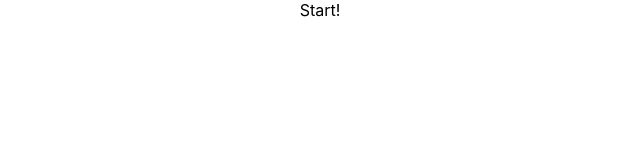
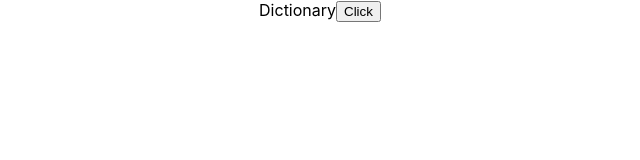
Before and after one commit to AnushHakobyan/notepad-app, a React (Create React App) app: page / in a window 1280 px wide. Shown: the top 160 px of the page, without its empty margins (320-960 px from the left). Built offline with nearby package versions, Linux system fonts and the light colour scheme.

Commit message:
Create Button common component.

```diff
--- a/src/App.js
+++ b/src/App.js
@@ -1,10 +1,16 @@
 import React, { Component } from 'react';
+import Button from './components/Button';
 import './App.css';
 
 class App extends Component {
     render() {
         return (
-            <div className="App">Start!</div>
+            <div className="App">
+                Dictionary
+                <Button
+                    label="Click"
+                />
+            </div>
         );
     }
 }
--- /dev/null
+++ b/src/components/Button/Button.css
@@ -0,0 +1,11 @@
+.primary {
+    background-color: #57B93E;
+}
+
+.secondary {
+    background-color: #39ACDC;
+}
+
+.danger {
+    background-color: #EC3646;
+}
--- /dev/null
+++ b/src/components/Button/Button.jsx
@@ -0,0 +1,34 @@
+import React from 'react';
+import PropTypes from 'prop-types';
+import styles from './Button.css';
+
+/**
+ *
+ * @param label - the title of the button
+ * @param type - whether button is a submit or not
+ * @param viewType - depending on this button gets its style
+ */
+const Button = ({ label, type, viewType, onClickHandler }) => (
+    <button
+        type={type}
+        onClick={onClickHandler}
+        className={styles[viewType]}
+    >
+        {label}
+    </button>
+);
+
+Button.propTypes = {
+    label: PropTypes.string.isRequired,
+    type: PropTypes.oneOf(['button', 'submit']),
+    viewType: PropTypes.oneOf(['primary', 'secondary', 'danger']),
+    onClickHandler: PropTypes.func,
+};
+
+Button.defaultProps = {
+    type: 'button',
+    viewType: 'secondary',
+    onClickHandler: null,
+};
+
+export default Button;
--- /dev/null
+++ b/src/components/Button/index.js
@@ -0,0 +1 @@
+export { default } from './Button';
```
